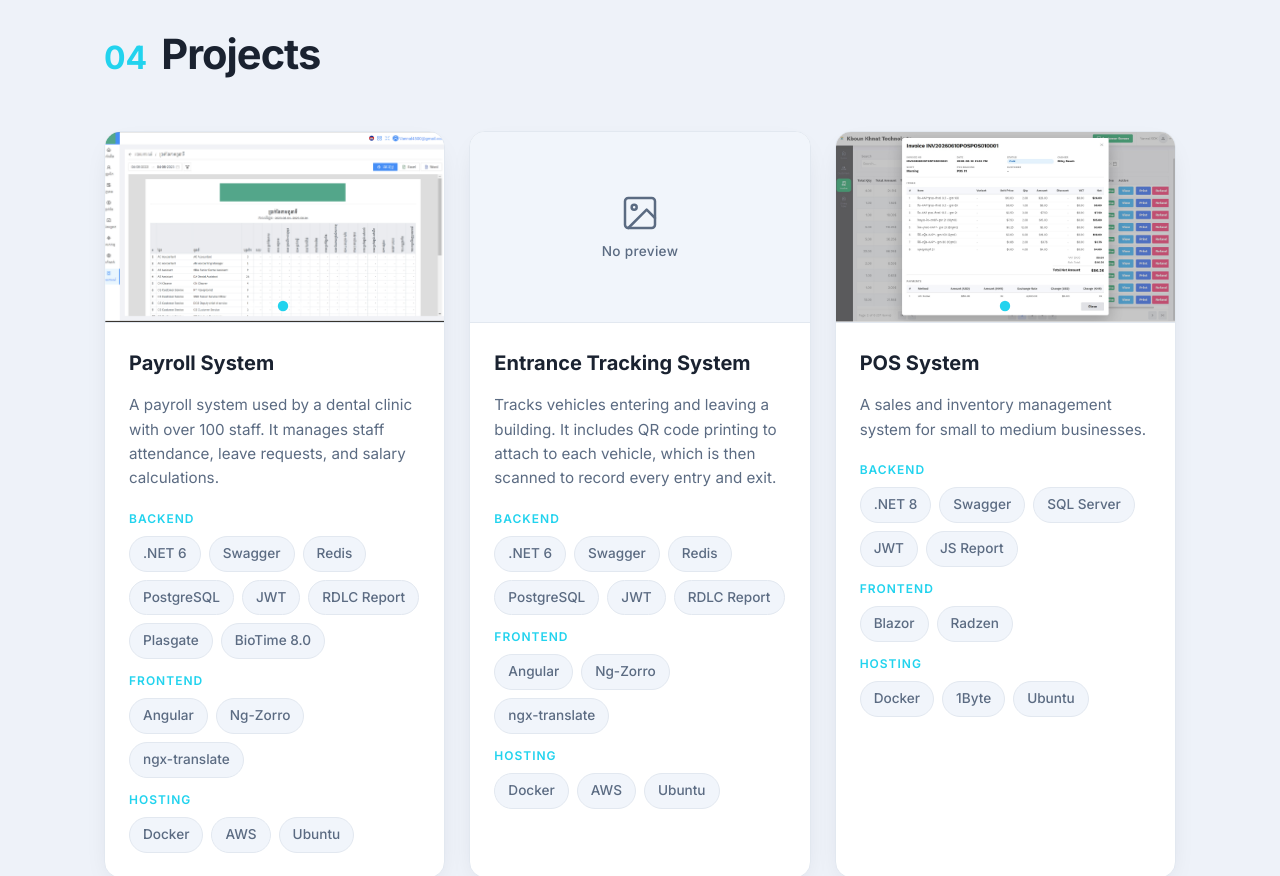
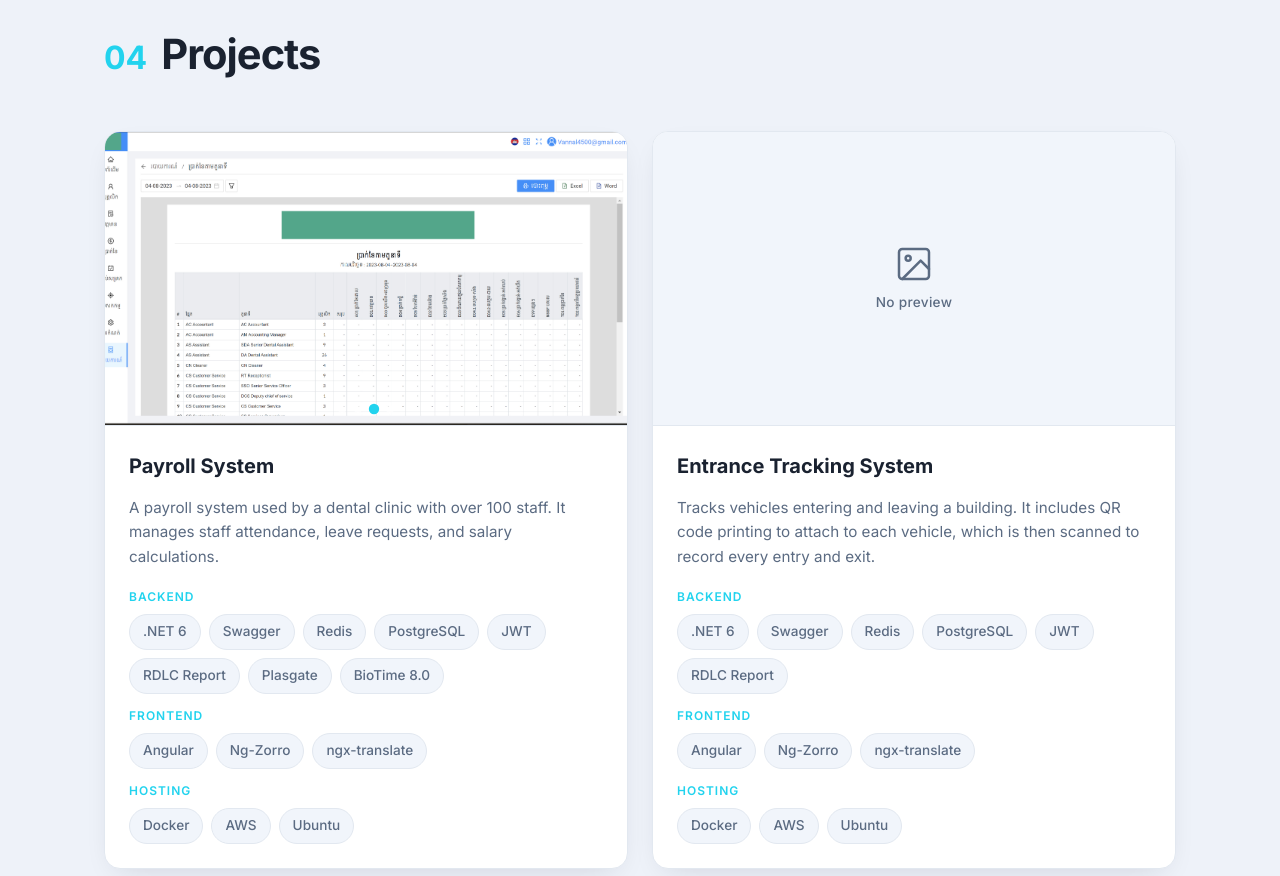
Before and after one commit to SOK-VANNAL/SOK-VANNAL.github.io, a plain HTML site: page index.html in a window 1280 px wide. Shown: the part 3300-4176 px from the top of the page. Drawn offline with Linux system fonts and the light colour scheme; animation ran at ten frames a second.

Commit message:
update project listing style

```diff
--- a/styles.css
+++ b/styles.css
@@ -179,7 +179,7 @@ a { color: inherit; text-decoration: none; }
 .tl-card li::before { content: "▹"; position: absolute; left: 0; color: var(--accent-2); }
 
 /* ===== Projects ===== */
-.projects { display: grid; grid-template-columns: repeat(auto-fit, minmax(320px, 1fr)); gap: 24px; }
+.projects { display: grid; grid-template-columns: repeat(auto-fit, minmax(420px, 1fr)); gap: 24px; }
 .project-card { background: var(--surface); border: 1px solid var(--border); border-radius: var(--radius); overflow: hidden; box-shadow: var(--shadow); transition: transform 0.25s, border-color 0.25s; display: flex; flex-direction: column; }
 .project-card:hover { transform: translateY(-6px); border-color: var(--accent); }
 .project-card__thumb { aspect-ratio: 16 / 9; background: var(--surface-2); border-bottom: 1px solid var(--border); background-size: cover; background-position: center; }
```
